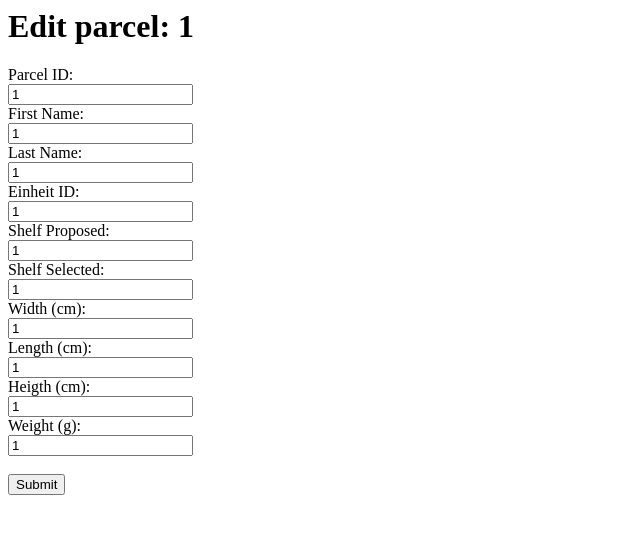
After one commit to kr4ch/mungg, a Flask app: page /edit/1/1/1/1/1/1/1/1/1/1 in a window 1280 px wide. The commit adds this page. Shown: the top 534 px of the page, without its empty margins (0-640 px from the left). Run offline with Flask 2, Linux system fonts and the light colour scheme.

Commit message:
Basic functions work: add, search and edit

```diff
--- a/app.py
+++ b/app.py
@@ -1,10 +1,13 @@
 import mysql.connector
 import json
-from flask import Flask, request, render_template
+import re
+from flask import Flask, request, render_template, url_for, redirect
 
 app = Flask(__name__)
 
+###############################################################################
 # Helper Functions
+###############################################################################
 
 def checkTableExists(dbcon, tablename):
     dbcur = dbcon.cursor()
@@ -20,13 +23,15 @@ def checkTableExists(dbcon, tablename):
     dbcur.close()
     return False
 
-
+###############################################################################
 # Routes
+###############################################################################
 
 @app.route('/')
-def hello_world():
+def index():
   return render_template('index.html')
 
+# List all known parcels
 @app.route('/parcels')
 def get_parcels():
   mydb = mysql.connector.connect(
@@ -37,7 +42,6 @@ def get_parcels():
   )
   cursor = mydb.cursor()
 
-
   cursor.execute("SELECT * FROM parcels")
 
   row_headers=[x[0] for x in cursor.description] #this will extract row headers
@@ -46,19 +50,21 @@ def get_parcels():
 #  json_data=[]
 #  for result in results:
 #    json_data.append(dict(zip(row_headers,result)))
-#
 #  cursor.close()
-#
 #  return json.dumps(json_data)
-  result_string = '<h1>Parcel Overview</h1>'
-  result_string += '<table><tr>'+' '.join(['<th>'+str(item)+'</th>' for item in row_headers]) + '</tr><br>'
+
+  # Create table in HTML that lists all parcels
+  parcel_table_html = '<h1>Parcel Overview</h1>'
+  parcel_table_html += '<table><tr>'+' '.join(['<th>'+str(item)+'</th>' for item in row_headers]) + '</tr><br>'
   for row in results:
-    result_string += '<tr>'+' '.join(['<td>'+str(item)+'</td>' for item in row]) + f'<td><a href="edit?{row[0]}">Edit</a></td></tr><br>'
-  result_string += '</table><br><br><a href="/">Back to start</a>'
+    this_parcel_id = row[0]
+    parcel_table_html += '<tr>'+' '.join(['<td>'+str(item)+'</td>' for item in row]) + f'<td><a href="search/{this_parcel_id}">Edit</a></td></tr><br>'
+  parcel_table_html += '</table><br><br><a href="/">Back to start</a>'
 
-  return result_string
+  return parcel_table_html
 
 
+# Initialize database (Deletes all existing records!)
 @app.route('/initdb')
 def db_init():
   """
@@ -104,10 +110,12 @@ def db_init():
   return 'init database'
 
 
+# Create new parcel
 @app.route('/newparcel')
 def new_parcel():
   return render_template('new-parcel.html')
 
+# Create new parcel (after clicking SUBMIT)
 @app.route('/newparcel', methods=['POST'])
 def new_parcel_post():
   # Variable        gets data from form                 or uses default value if form is empty
@@ -121,6 +129,16 @@ def new_parcel_post():
   length_cm       = request.form.get('length_cm')       or '8'
   height_cm       = request.form.get('height_cm')       or '3'
   weight_g        = request.form.get('weight_g')        or '500'
+
+  # Test if we got an empty string for parcel_id
+  if parcel_id == '' or parcel_id == 'None':
+    return f'ERROR: Invalid parcel_id {parcel_id}'
+
+  # Test if we got the correct format like "99.01.234567.89012345"
+  matched = re.match("99\.[0-9]{2}\.[0-9]{6}\.[0-9]{8}", parcel_id)
+  is_match = bool(matched)
+  if not is_match:
+    return f'ERROR: Invalid parcel_id {parcel_id}. Expected "99.01.234567.89012345"'
 
   mydb = mysql.connector.connect(
     host="mysqldb",
@@ -157,8 +175,139 @@ def new_parcel_post():
 
   #return f'Added new parcel: parcel_id: {parcel_id} FirstName:{first_name} LastName: {last_name} einheit_id: {einheit_id} shelf_proposed: {shelf_proposed} shelf_selected: {shelf_selected} '\
   #              f'width_cm: {width_cm} length_cm: {length_cm} height_cm: {height_cm} weight_g: {weight_g}'
-  return render_template('index.html')
+  return redirect(url_for('index'))
 
+
+# Search for a parcel
+@app.route('/search/<parcel_id>')
+def search_parcel(parcel_id):
+  return render_template('search.html', parcel_id=f'{parcel_id}')
+
+# Search for a parcel (after clicking SUBMIT)
+@app.route('/search/<parcel_id>', methods=['POST'])
+def search_parcel_post(parcel_id):
+  parcel_id = request.form.get('parcel_id')
+
+  # Test if we got an empty string
+  if parcel_id == '' or parcel_id == 'None':
+    return f'ERROR: Invalid parcel_id {parcel_id}'
+
+  # Test if we got the correct format like "99.01.234567.89012345"
+  matched = re.match("99\.[0-9]{2}\.[0-9]{6}\.[0-9]{8}", parcel_id)
+  is_match = bool(matched)
+  if not is_match:
+    return f'ERROR: Invalid parcel_id {parcel_id}. Expected "99.01.234567.89012345"'
+
+  mydb = mysql.connector.connect(
+    host="mysqldb",
+    user="root",
+    password="secret",
+    database="inventory"
+  )
+  cursor = mydb.cursor()
+
+  if not checkTableExists(mydb, "parcels"):
+      return f'ERROR: table "parcels" does not exist!'
+
+  # Check if we have a parcel in our table that matches parcel_id
+  sql_cmd = f"SELECT * FROM parcels WHERE parcel_id = '{parcel_id}'"
+  print(sql_cmd)
+  cursor.execute(sql_cmd)
+
+  print(f"DBG: cursor={cursor}")
+
+  row = cursor.fetchone()
+  if row == None:
+    print(f'ERROR: Unable to find parcel with id {parcel_id}')
+    return f'ERROR: Unable to find parcel with id {parcel_id}<br><a href="/search">go back</a>"'
+
+  for row in cursor:
+    print(f"* {row}")
+    #TODO: Test if multiple parcels match the searched id!
+
+  #row = cursor[0]
+  parcel_id = row[0]
+  first_name = row[1]
+  last_name = row[2]
+  einheit_id = row[3]
+  shelf_proposed = row[4]
+  shelf_selected = row[5]
+  width_cm = row[6]
+  length_cm = row[7]
+  height_cm = row[8]
+  weight_g = row[9]
+
+  cursor.close()
+
+  return redirect(url_for('edit_parcel',  parcel_id=f'{parcel_id}', first_name=f'{first_name}', last_name=f'{last_name}', \
+                                          einheit_id=f'{einheit_id}', shelf_proposed=f'{shelf_proposed}', shelf_selected=f'{shelf_selected}', \
+                                          width_cm=f'{width_cm}', length_cm=f'{length_cm}', height_cm=f'{height_cm}', weight_g=f'{weight_g}'))
+
+
+# Edit a parcel
+@app.route('/edit/<parcel_id>/<first_name>/<last_name>/<einheit_id>/<shelf_proposed>/<shelf_selected>/<width_cm>/<length_cm>/<height_cm>/<weight_g>')
+def edit_parcel(parcel_id, first_name, last_name, einheit_id, shelf_proposed, shelf_selected, width_cm, length_cm, height_cm, weight_g):
+  return render_template('edit.html',  parcel_id=f'{parcel_id}', first_name=f'{first_name}', last_name=f'{last_name}', \
+                                          einheit_id=f'{einheit_id}', shelf_proposed=f'{shelf_proposed}', shelf_selected=f'{shelf_selected}', \
+                                          width_cm=f'{width_cm}', length_cm=f'{length_cm}', height_cm=f'{height_cm}', weight_g=f'{weight_g}')
+
+# Edit a parcel (after clicking SUBMIT)
+@app.route('/edit/<parcel_id>/<first_name>/<last_name>/<einheit_id>/<shelf_proposed>/<shelf_selected>/<width_cm>/<length_cm>/<height_cm>/<weight_g>', methods=['POST'])
+def edit_parcel_post(parcel_id, first_name, last_name, einheit_id, shelf_proposed, shelf_selected, width_cm, length_cm, height_cm, weight_g):
+  parcel_id = request.form.get('parcel_id')
+  first_name = request.form.get('first_name')
+  last_name = request.form.get('last_name')
+  einheit_id = request.form.get('einheit_id')
+  shelf_proposed = request.form.get('shelf_proposed')
+  shelf_selected = request.form.get('shelf_selected')
+  width_cm = request.form.get('width_cm')
+  length_cm = request.form.get('length_cm')
+  height_cm = request.form.get('height_cm')
+  weight_g = request.form.get('weight_g')
+
+  mydb = mysql.connector.connect(
+    host="mysqldb",
+    user="root",
+    password="secret",
+    database="inventory"
+  )
+  cursor = mydb.cursor()
+
+  if not checkTableExists(mydb, "parcels"):
+      return f'ERROR: table "parcels" does not exist!'
+
+  # Check if we have a parcel in our table that matches parcel_id
+  sql_select_cmd = f"SELECT * FROM parcels WHERE parcel_id = '{parcel_id}'"
+  print(sql_select_cmd)
+  cursor.execute(sql_select_cmd)
+  record = cursor.fetchone()
+  print(f"EDITING {record}")
+
+  # Update this single record
+  sql_update_cmd = f'UPDATE parcels SET '\
+                      f'first_name = "{first_name}", '\
+                      f'last_name = "{last_name}", '\
+                      f'einheit_id = "{einheit_id}", '\
+                      f'shelf_proposed = {shelf_proposed}, '\
+                      f'shelf_selected = {shelf_selected}, '\
+                      f'width_cm = {width_cm}, '\
+                      f'length_cm = {length_cm}, '\
+                      f'height_cm = {height_cm}, '\
+                      f'weight_g = {weight_g} '\
+                    f'WHERE parcel_id = "{parcel_id}"'
+  print(sql_update_cmd)
+  cursor.execute(sql_update_cmd)
+  mydb.commit()
+
+  # Test if it worked
+  cursor.execute(sql_select_cmd)
+  record = cursor.fetchone()
+  print(record)
+
+  cursor.close()
+  return f'SUCCESS! Edited: {record}<br><br><a href="/">Home</a>'
+
+# Old test for quickly adding a parcel
 @app.route('/addtest')
 def add_test():
   mydb = mysql.connector.connect(
@@ -186,5 +335,6 @@ def add_test():
 
   return f'added parcel_id: {parcel_id} FirstName:{first_name} LastName: {last_name}'
 
+
 if __name__ == "__main__":
   app.run(host ='0.0.0.0')
--- /dev/null
+++ b/templates/edit.html
@@ -0,0 +1,26 @@
+<title>BULA Post Sortier App - Edit Parcel</title>
+<h1>Edit parcel: {{parcel_id}}</h1>
+<form method="POST">
+    Parcel ID:<br>
+    <input name="parcel_id" value="{{parcel_id}}" readonly><br>
+    First Name:<br>
+    <input name="first_name" value="{{first_name}}"><br>
+    Last Name:<br>
+    <input name="last_name" value="{{last_name}}"><br>
+    Einheit ID:<br>
+    <input name="einheit_id" value="{{einheit_id}}"><br>
+    Shelf Proposed:<br>
+    <input name="shelf_proposed" value="{{shelf_proposed}}"><br>
+    Shelf Selected:<br>
+    <input name="shelf_selected" value="{{shelf_selected}}"><br>
+    Width (cm):<br>
+    <input name="width_cm" value="{{width_cm}}"><br>
+    Length (cm):<br>
+    <input name="length_cm" value="{{length_cm}}"><br>
+    Heigth (cm):<br>
+    <input name="height_cm" value="{{height_cm}}"><br>
+    Weight (g):<br>
+    <input name="weight_g" value="{{weight_g}}"><br>
+    <br>
+    <input type="submit">
+</form>
--- a/templates/index.html
+++ b/templates/index.html
@@ -2,6 +2,7 @@
 <h1>BULA Post Sortier App</h1>
 <br>
 <a href="newparcel">Add new parcel</a><br>
-<a href="search">Search for parcel</a><br>
+<a href="search/99.00.000000.00000000">Search for parcel</a><br>
 <a href="parcels">Parcel overview</a><br>
+<br>
 <a href="initdb">!!RESET DATABASE!!</a><br>
--- a/templates/new-parcel.html
+++ b/templates/new-parcel.html
@@ -2,7 +2,7 @@
 <h1>Manuallly add a parcel</h1>
 <form method="POST">
     Parcel ID:<br>
-    <input name="parcel_id"><br>
+    <input name="parcel_id" value="99.00.000000.00000000"><br>
     First Name:<br>
     <input name="first_name"><br>
     Last Name:<br>
```
Also changed, not shown: templates/search.html (added, +9 -0 lines).
